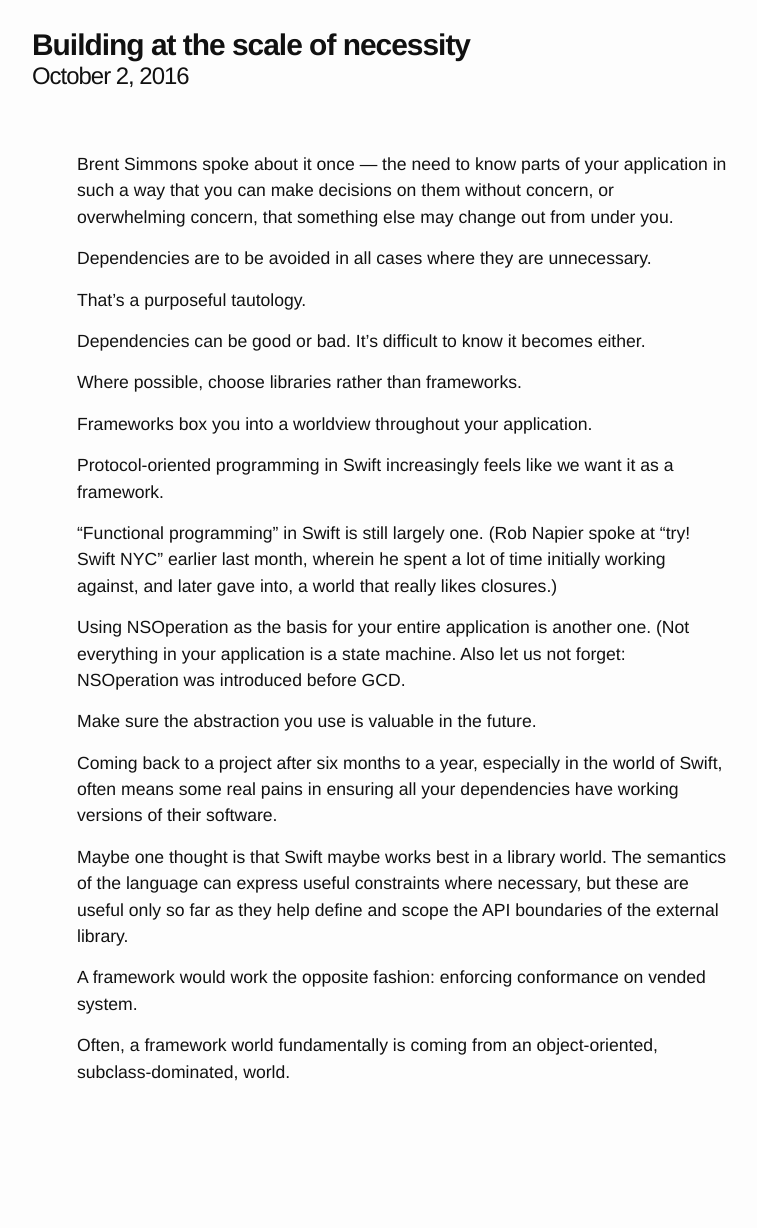
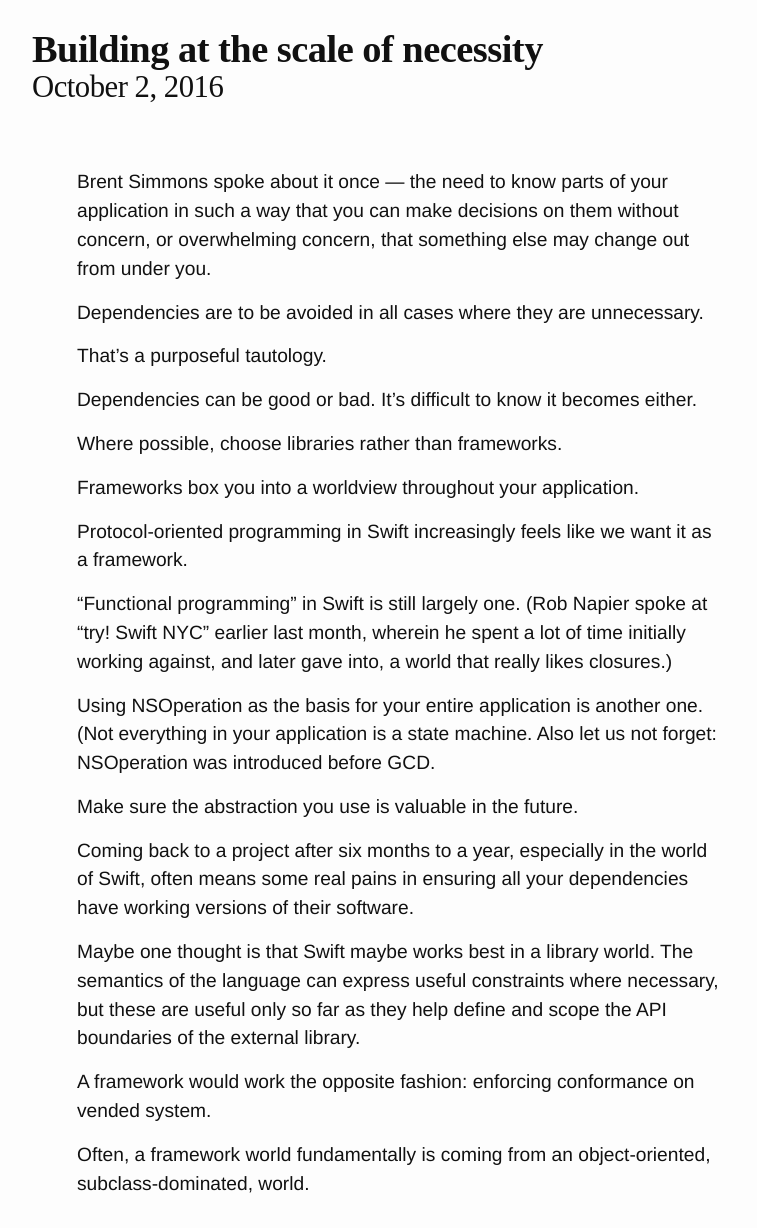
Before and after one commit to bryansum/bsumm.net, a Jekyll site: the page built from _posts/2016-10-02-building-at-the-scale-of-necessity.md, in a window 1280 px wide. Shown: the whole page, without its empty margins (238-995 px from the left). Built offline with Jekyll 4.4.1, drawn with Linux system fonts in a browser that asks for light colours; before the commit the page ends 1115 px from its top, so only the background shows below that.

Commit message:
Fixing font styling

```diff
--- a/_sass/_layout.scss
+++ b/_sass/_layout.scss
@@ -13,11 +13,12 @@
 }
 
 .post-title {
+	font-family: "SF UI Display";
     font-weight: 600;
-    font-size: 1.7em;
+    font-size: 2em;
     margin-bottom: 0;
 
-    letter-spacing: -1px;
+    letter-spacing: -0.5px;
     line-height: 1;
 
     time {
--- a/css/main.scss
+++ b/css/main.scss
@@ -6,8 +6,8 @@
 
 
 // Our variables
-$base-font-family: "SF Display Text", Helvetica, Arial, sans-serif;
-$base-font-size:   1.1em;
+$base-font-family: "SF UI Text", Helvetica, Arial, sans-serif;
+$base-font-size:   1.2em;
 $base-font-weight: 300;
 $small-font-size:  $base-font-size * 0.875;
 $base-line-height: 1.5;
```
